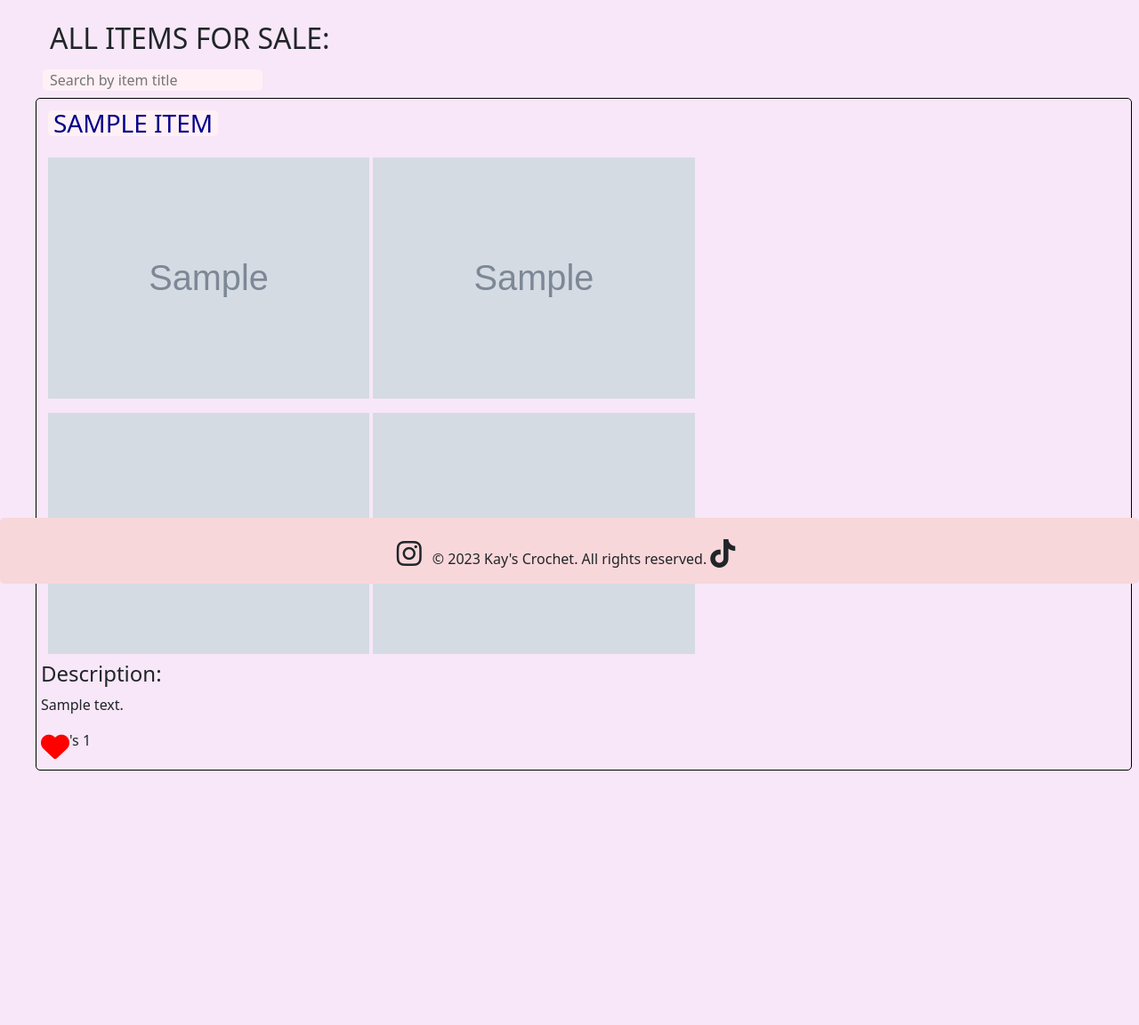
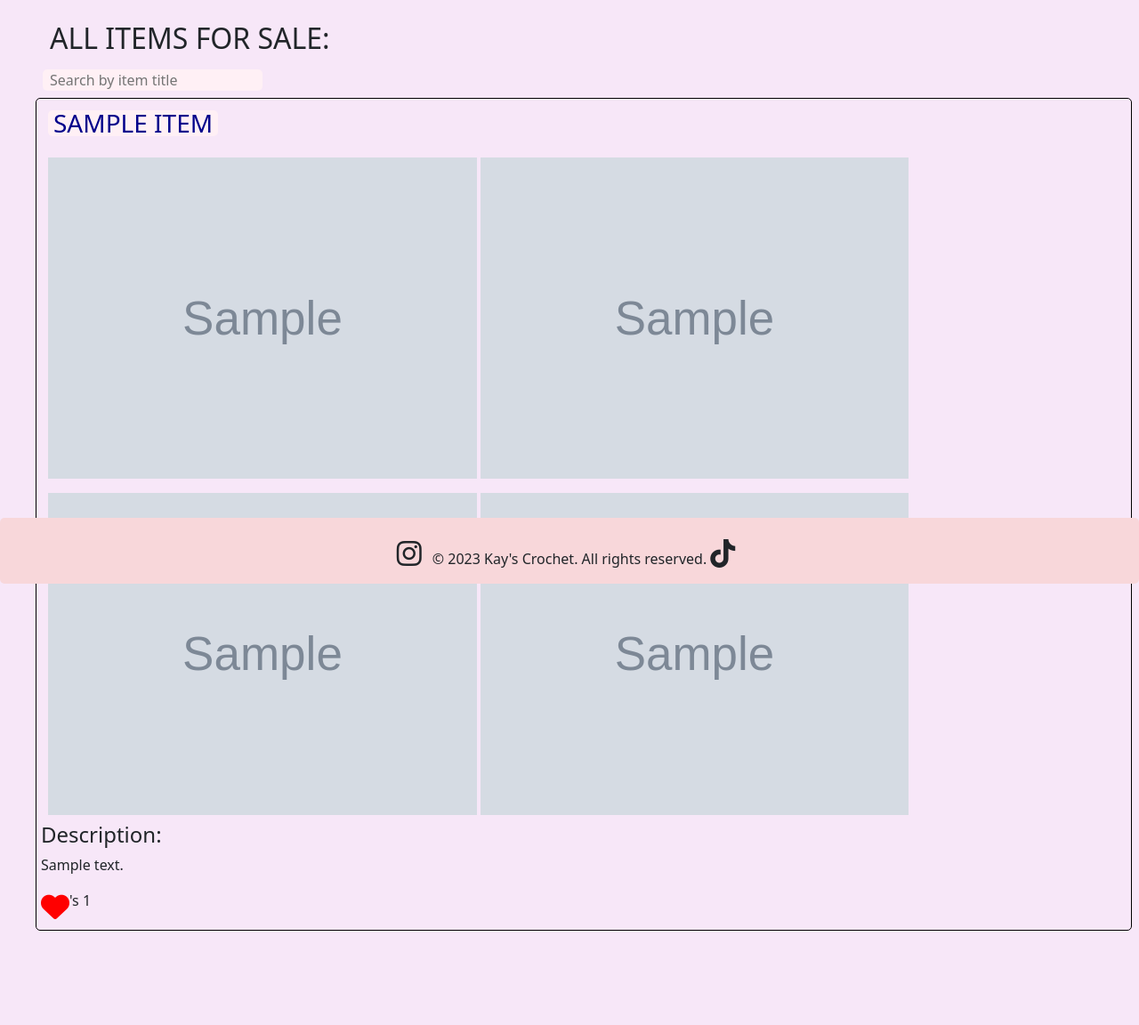
Before and after one commit to stevenburris1978/KaysCrochetAppDjangoSBurris, a Django app: page / in a window 1280 px wide. Shown: the part 144-1296 px from the top of the page at 89% size. Before the commit the page ends 1010 px from the top, so only its background shows below. Run offline with Django 4.2, Linux system fonts and the light colour scheme; a user stored in the database is signed in; tables that the repository leaves empty hold one stand-in row (values such as "Sample post"); grey boxes marked "Sample" are stand-in pictures.

Commit message:
Your commit message here

```diff
--- a/kayscrochetapp/templates/kayscrochetapp/index.html
+++ b/kayscrochetapp/templates/kayscrochetapp/index.html
@@ -17,18 +17,18 @@
                         <legend><h3><button style="height: 1.8rem;" onmouseover="this.style.boxShadow='0 0 10px rgba(0, 0, 0, 0.5)'" onmouseout="this.style.boxShadow='none'"><a style="text-decoration: none; text-transform: uppercase;" href="{% url 'kayscrochetapp:detail' item.id %}">{{ item.item_title }}</a></button></h3></legend>
                         <div style="padding: .5rem">
                             {% if item.image %}
-                                <img src="{{ item.image.url }}" alt="{{ item.item_title }}" style="width: 30%; height: auto;">
+                                <img src="{{ item.image.url }}" alt="{{ item.item_title }}" style="width: 40%; height: auto;">
                             {% endif %}
                             {% if item.image2 %}
-                                <img src="{{ item.image2.url }}" alt="{{ item.item_title }}" style="width: 30%; height: auto;">
+                                <img src="{{ item.image2.url }}" alt="{{ item.item_title }}" style="width: 40%; height: auto;">
                             {% endif %}
                         </div>
                         <div style="padding: .5rem">
                             {% if item.image3 %}
-                                <img src="{{ item.image3.url }}" alt="{{ item.item_title }}" style="width: 30%; height: auto;">
+                                <img src="{{ item.image3.url }}" alt="{{ item.item_title }}" style="width: 40%; height: auto;">
                             {% endif %}
                             {% if item.image4 %}
-                                <img src="{{ item.image4.url }}" alt="{{ item.item_title }}" style="width: 30%; height: auto;">
+                                <img src="{{ item.image4.url }}" alt="{{ item.item_title }}" style="width: 40%; height: auto;">
                             {% endif %}
                         </div>
                         <h4>Description:</h4>
```
Also changed, not shown: kayscrochetapp/templates/kayscrochetapp/detail.html (+4 -4 lines).
